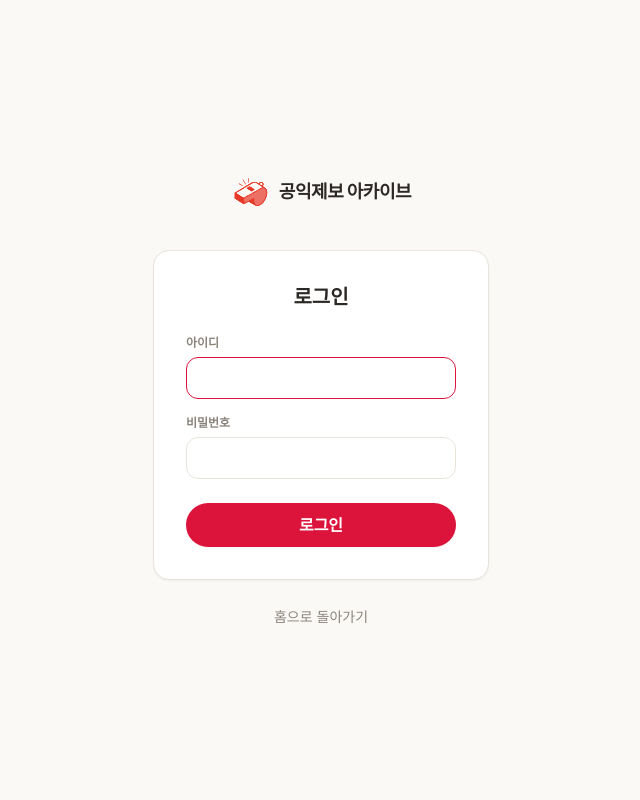
After one commit to siesto-rivera/whistle, a Django app: page /login/ in a window 1280 px wide. The commit adds this page. Shown: the whole page, without its empty margins (319-959 px from the left). Run offline with Django 4.2, Linux system fonts and the light colour scheme; some libraries are stand-ins or nearby versions; some web fonts are replaced.

Commit message:
로그인/로그아웃 기능 추가
- /login/ 페이지 생성 (Tailwind 스타일)
- 로그인 후 /dashboard/whistle/ 이동
- 공개 페이지 헤더에 로그인 시 관리/로그아웃 표시
- LOGIN_URL을 /login/으로 변경

Co-Authored-By: Claude Opus 4.6 (1M context) <noreply@anthropic.com>

```diff
--- a/config/settings.py
+++ b/config/settings.py
@@ -117,7 +117,8 @@ SUMMERNOTE_CONFIG = {
     },
 }
 
-LOGIN_URL = "/admin/login/"
+LOGIN_URL = "/login/"
+LOGIN_REDIRECT_URL = "/dashboard/whistle/"
 
 SECURE_PROXY_SSL_HEADER = ("HTTP_X_FORWARDED_PROTO", "https")
 CSRF_TRUSTED_ORIGINS = ["https://wb.peoplepower21.org"]
--- a/config/urls.py
+++ b/config/urls.py
@@ -1,4 +1,5 @@
 from django.contrib import admin
+from django.contrib.auth import views as auth_views
 from django.urls import path, include
 from django.conf import settings
 
@@ -14,6 +15,9 @@ from whistle.views import (
 urlpatterns = [
     path("admin/", admin.site.urls),
     path("summernote/", include("django_summernote.urls")),
+    # 로그인/로그아웃
+    path("login/", auth_views.LoginView.as_view(template_name="whistle/login.html"), name="login"),
+    path("logout/", auth_views.LogoutView.as_view(next_page="/"), name="logout"),
     # 관리자 페이지 (로그인 필요)
     path("dashboard/whistle/", include("whistle.urls")),
     # 공개 페이지
--- a/whistle/templates/whistle/home.html
+++ b/whistle/templates/whistle/home.html
@@ -152,6 +152,7 @@
             <a href="#resources" class="text-sm text-smoke hover:text-ink   transition-colors">자료실</a>
             {% if user.is_authenticated %}
             <a href="{% url 'whistle:case_list' %}" class="text-sm text-smoke hover:text-ink transition-colors">관리</a>
+            <a href="{% url 'logout' %}" class="text-sm text-smoke hover:text-accent transition-colors">로그아웃</a>
             {% endif %}
             <a href="https://together.kakao.com/fundraisings/133736/" target="_blank"
                class="text-sm bg-accent text-white font-semibold px-5 py-2 rounded-full hover:bg-red-700 transition-colors shadow-sm">
--- /dev/null
+++ b/whistle/templates/whistle/login.html
@@ -0,0 +1,72 @@
+{% load static %}
+<!doctype html>
+<html lang="ko">
+<head>
+    <meta charset="UTF-8"/>
+    <meta name="viewport" content="width=device-width, initial-scale=1.0"/>
+    <title>로그인 - 공익제보 아카이브</title>
+    <link rel="icon" type="image/svg+xml" href="{% static 'whistle/img/illust_whistle.svg' %}">
+    <link rel="stylesheet" as="style" crossorigin href="https://cdn.jsdelivr.net/gh/orioncactus/pretendard@v1.3.9/dist/web/variable/pretendardvariable-dynamic-subset.min.css"/>
+    <script src="https://cdn.tailwindcss.com"></script>
+    <script>
+        tailwind.config = {
+            theme: {
+                extend: {
+                    colors: {
+                        beige: '#FAF9F5', sand: '#F0EDE6', stone: '#E8E3DC',
+                        ink: '#2C2825', smoke: '#8B847C', accent: '#DC143C',
+                    },
+                    fontFamily: {
+                        sans: ['Pretendard Variable', 'Pretendard', '-apple-system', 'BlinkMacSystemFont', 'sans-serif'],
+                    },
+                }
+            }
+        }
+    </script>
+</head>
+<body class="font-sans text-ink antialiased bg-beige min-h-screen flex items-center justify-center">
+
+<div class="w-full max-w-sm mx-auto px-6">
+    <div class="text-center mb-8">
+        <a href="{% url 'whistle_home' %}" class="inline-flex items-center gap-2 font-extrabold text-lg text-ink tracking-tight">
+            <img src="{% static 'whistle/img/illust_whistle.svg' %}" class="w-10 h-10" alt="로고">
+            공익제보 아카이브
+        </a>
+    </div>
+
+    <div class="bg-white rounded-2xl border border-stone shadow-sm p-8">
+        <h2 class="text-xl font-bold text-center mb-6">로그인</h2>
+
+        {% if form.errors %}
+        <div class="bg-red-50 border border-red-200 text-red-700 text-sm rounded-xl px-4 py-3 mb-4">
+            아이디 또는 비밀번호가 올바르지 않습니다.
+        </div>
+        {% endif %}
+
+        <form method="post">
+            {% csrf_token %}
+            <div class="mb-4">
+                <label class="block text-xs font-semibold text-smoke mb-1.5">아이디</label>
+                <input type="text" name="username" autofocus
+                       class="w-full border border-stone rounded-xl px-4 py-2.5 text-sm focus:outline-none focus:border-accent transition-colors">
+            </div>
+            <div class="mb-6">
+                <label class="block text-xs font-semibold text-smoke mb-1.5">비밀번호</label>
+                <input type="password" name="password"
+                       class="w-full border border-stone rounded-xl px-4 py-2.5 text-sm focus:outline-none focus:border-accent transition-colors">
+            </div>
+            <button type="submit"
+                    class="w-full bg-accent text-white font-semibold py-2.5 rounded-full hover:bg-red-700 transition-colors shadow-sm">
+                로그인
+            </button>
+            <input type="hidden" name="next" value="{{ next }}">
+        </form>
+    </div>
+
+    <div class="text-center mt-6">
+        <a href="{% url 'whistle_home' %}" class="text-sm text-smoke hover:text-accent transition-colors">홈으로 돌아가기</a>
+    </div>
+</div>
+
+</body>
+</html>
--- a/whistle/templates/whistle/public_detail.html
+++ b/whistle/templates/whistle/public_detail.html
@@ -111,6 +111,7 @@
             <a href="{% url 'whistle_home' %}#resources" class="text-sm text-smoke hover:text-ink transition-colors">자료실</a>
             {% if user.is_authenticated %}
             <a href="{% url 'whistle:case_list' %}" class="text-sm text-smoke hover:text-ink transition-colors">관리</a>
+            <a href="{% url 'logout' %}" class="text-sm text-smoke hover:text-accent transition-colors">로그아웃</a>
             {% endif %}
             <a href="https://together.kakao.com/fundraisings/133736/" target="_blank"
                class="text-sm bg-accent text-white font-semibold px-5 py-2 rounded-full hover:bg-red-700 transition-colors shadow-sm">
--- a/whistle/templates/whistle/public_list.html
+++ b/whistle/templates/whistle/public_list.html
@@ -81,6 +81,7 @@
             <a href="{% url 'whistle_home' %}#resources" class="text-sm text-smoke hover:text-ink transition-colors">자료실</a>
             {% if user.is_authenticated %}
             <a href="{% url 'whistle:case_list' %}" class="text-sm text-smoke hover:text-ink transition-colors">관리</a>
+            <a href="{% url 'logout' %}" class="text-sm text-smoke hover:text-accent transition-colors">로그아웃</a>
             {% endif %}
             <a href="https://together.kakao.com/fundraisings/133736/" target="_blank"
                class="text-sm bg-accent text-white font-semibold px-5 py-2 rounded-full hover:bg-red-700 transition-colors shadow-sm">
```
